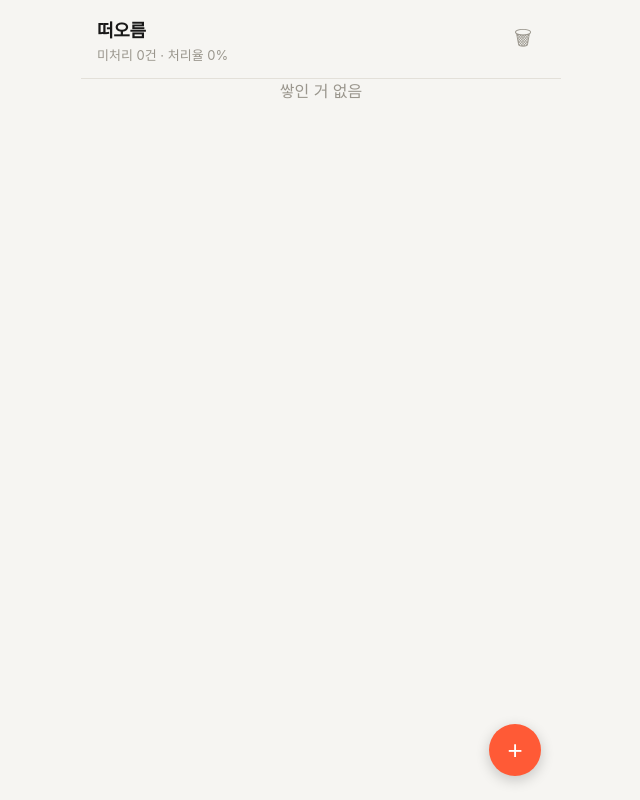
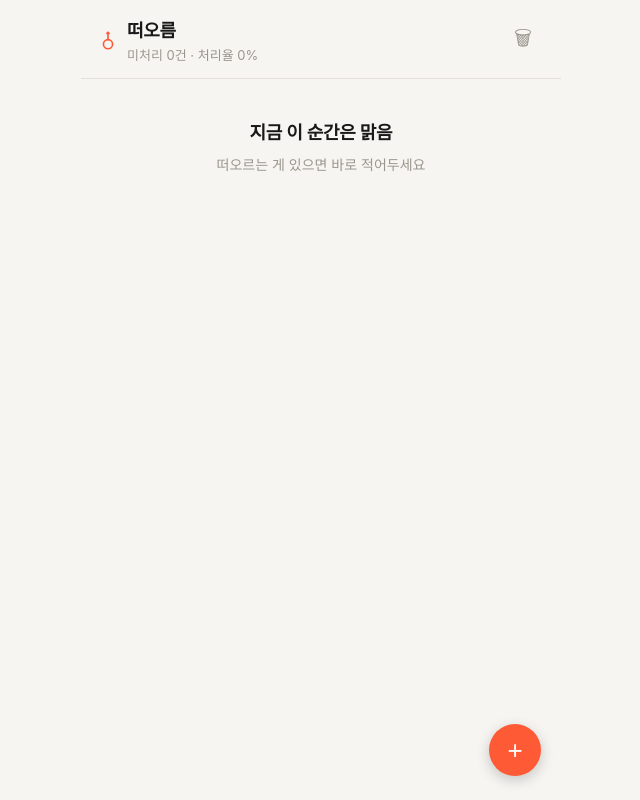
Before and after one commit to sw2639-park/tteoreum, a plain HTML site: page index.html in a window 1280 px wide. Shown: the whole page, without its empty margins (319-959 px from the left). Drawn offline with Linux system fonts and the light colour scheme.

Commit message:
feat: 헤더 브랜드 아이콘, 빈 상태 문구 개선

```diff
--- a/css/style.css
+++ b/css/style.css
@@ -58,6 +58,17 @@ html, body {
   top: 0;
   background: var(--bg);
   z-index: 10;
+}
+
+.header-brand {
+  display: flex;
+  align-items: center;
+  gap: 8px;
+}
+
+.brand-icon {
+  color: var(--accent);
+  flex-shrink: 0;
 }
 
 .header-title {
@@ -200,10 +211,23 @@ html, body {
   flex-direction: column;
   align-items: center;
   justify-content: center;
-  gap: 20px;
+  gap: 8px;
+  padding: 40px 24px;
+  text-align: center;
+}
+
+.empty-main {
+  font-size: 18px;
+  font-weight: 600;
+  color: var(--ink);
+  letter-spacing: -0.3px;
+}
+
+.empty-sub {
+  font-size: 14px;
   color: var(--muted);
+  line-height: 1.6;
 }
-.empty-state p { font-size: 16px; }
 
 .fab {
   position: fixed;
--- a/js/inbox.js
+++ b/js/inbox.js
@@ -17,9 +17,16 @@ export async function renderInbox() {
 
   screen.innerHTML = `
     <div class="header">
-      <div>
-        <div class="header-title">떠오름</div>
-        <div class="header-sub">미처리 ${unhandledCount}건 · 처리율 ${rate}%</div>
+      <div class="header-brand">
+        <svg class="brand-icon" width="22" height="22" viewBox="0 0 24 24" fill="none" xmlns="http://www.w3.org/2000/svg">
+          <circle cx="12" cy="15.5" r="5" stroke="currentColor" stroke-width="1.8"/>
+          <line x1="12" y1="10.5" x2="12" y2="5.5" stroke="currentColor" stroke-width="1.8" stroke-linecap="round"/>
+          <circle cx="12" cy="3.5" r="1.8" fill="currentColor"/>
+        </svg>
+        <div>
+          <div class="header-title">떠오름</div>
+          <div class="header-sub">미처리 ${unhandledCount}건 · 처리율 ${rate}%</div>
+        </div>
       </div>
       <div class="header-icons">
         <button class="icon-btn" id="trash-btn" title="휴지통">🗑</button>
@@ -41,7 +48,8 @@ export async function renderInbox() {
   if (items.length === 0) {
     list.innerHTML = `
       <div class="empty-state">
-        <p>쌓인 거 없음</p>
+        <p class="empty-main">지금 이 순간은 맑음</p>
+        <p class="empty-sub">떠오르는 게 있으면 바로 적어두세요</p>
       </div>
     `;
     return;
```
